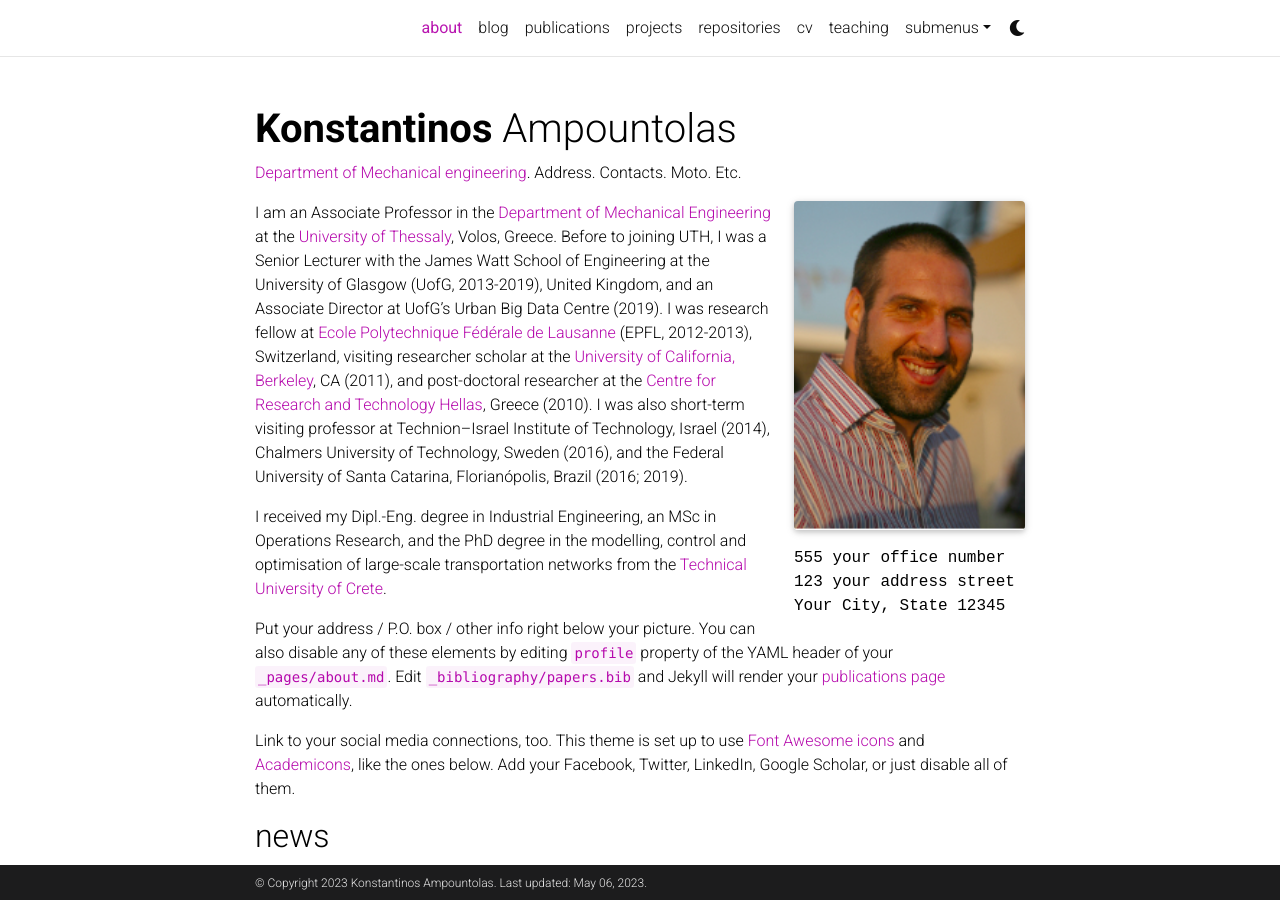
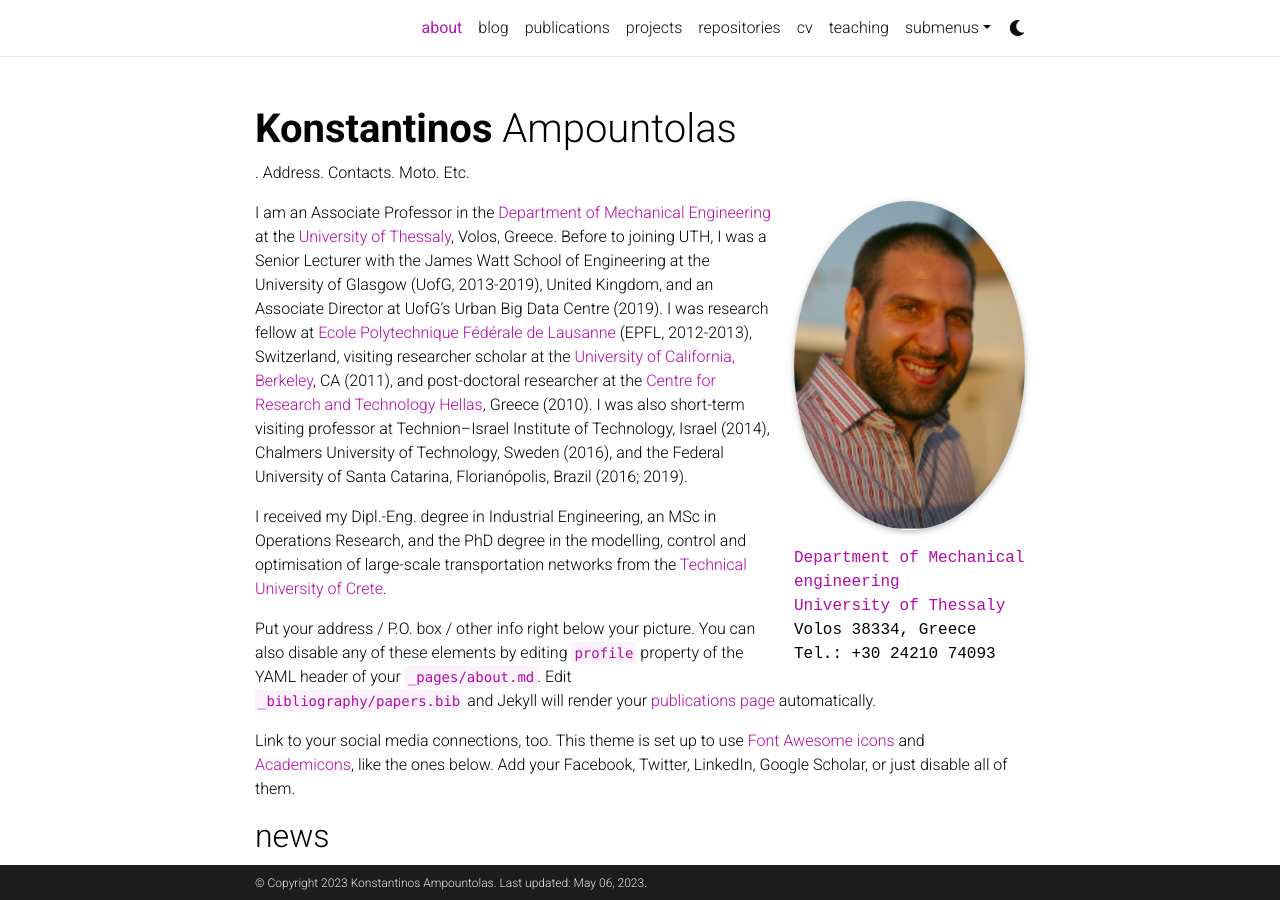
Before and after one commit to kampountolas/super-duper-enigma, a Jekyll site: the page built from _pages/about.md, in a window 1280 px wide and 900 px high. Built offline with Jekyll 4.4.1, drawn with Linux system fonts in a browser that asks for light colours; full-size pictures stand in for the smaller copies a plugin makes; emoji names are drawn with the system emoji font; comment, search, counter and statistics services are not loaded; a style sheet for code colours, icons or effects is not loaded.

Commit message:
Update about.md

```diff
--- a/_pages/about.md
+++ b/_pages/about.md
@@ -2,16 +2,17 @@
 layout: about
 title: about
 permalink: /
-subtitle: <a href='http://mie.uth.gr/Ampountolas.html'>Department of Mechanical engineering</a>. Address. Contacts. Moto. Etc.
+subtitle: <a href='http://control.mie.uth.gr'></a>. Address. Contacts. Moto. Etc.
 
 profile:
   align: right
   image: KA.jpg
-  image_circular: false # crops the image to make it circular
+  image_circular: true # crops the image to make it circular
   address: >
-    <p>555 your office number</p>
-    <p>123 your address street</p>
-    <p>Your City, State 12345</p>
+    <p><a href='http://control.mie.uth.gr'>Department of Mechanical engineering</a></p>
+    <p><a href='http://www.uth.gr'>University of Thessaly</a></p>
+    <p>Volos 38334, Greece</p>
+    <p>Tel.: +30 24210 74093</p>
 
 news: true  # includes a list of news items
 latest_posts: true  # includes a list of the newest posts
```
